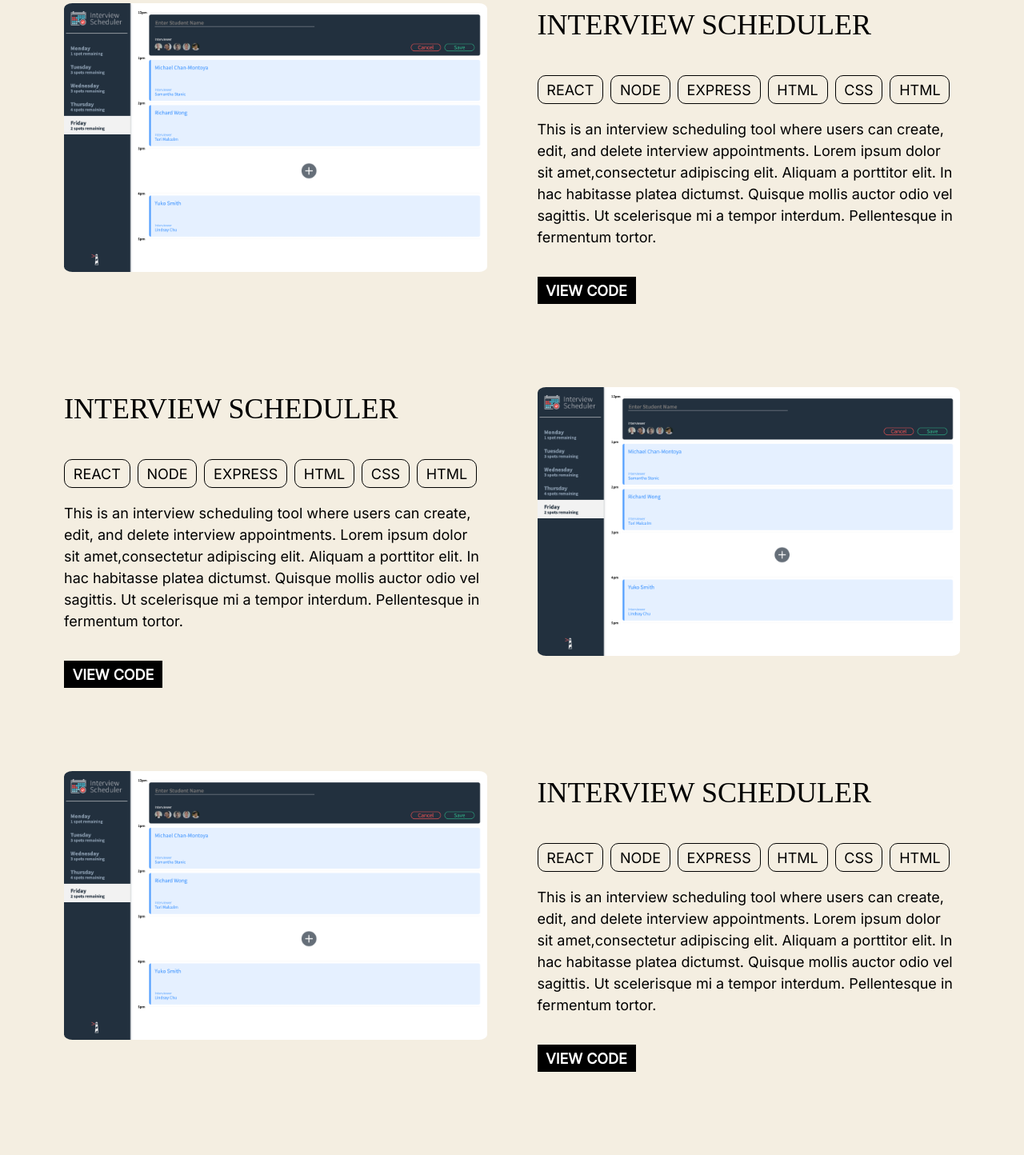
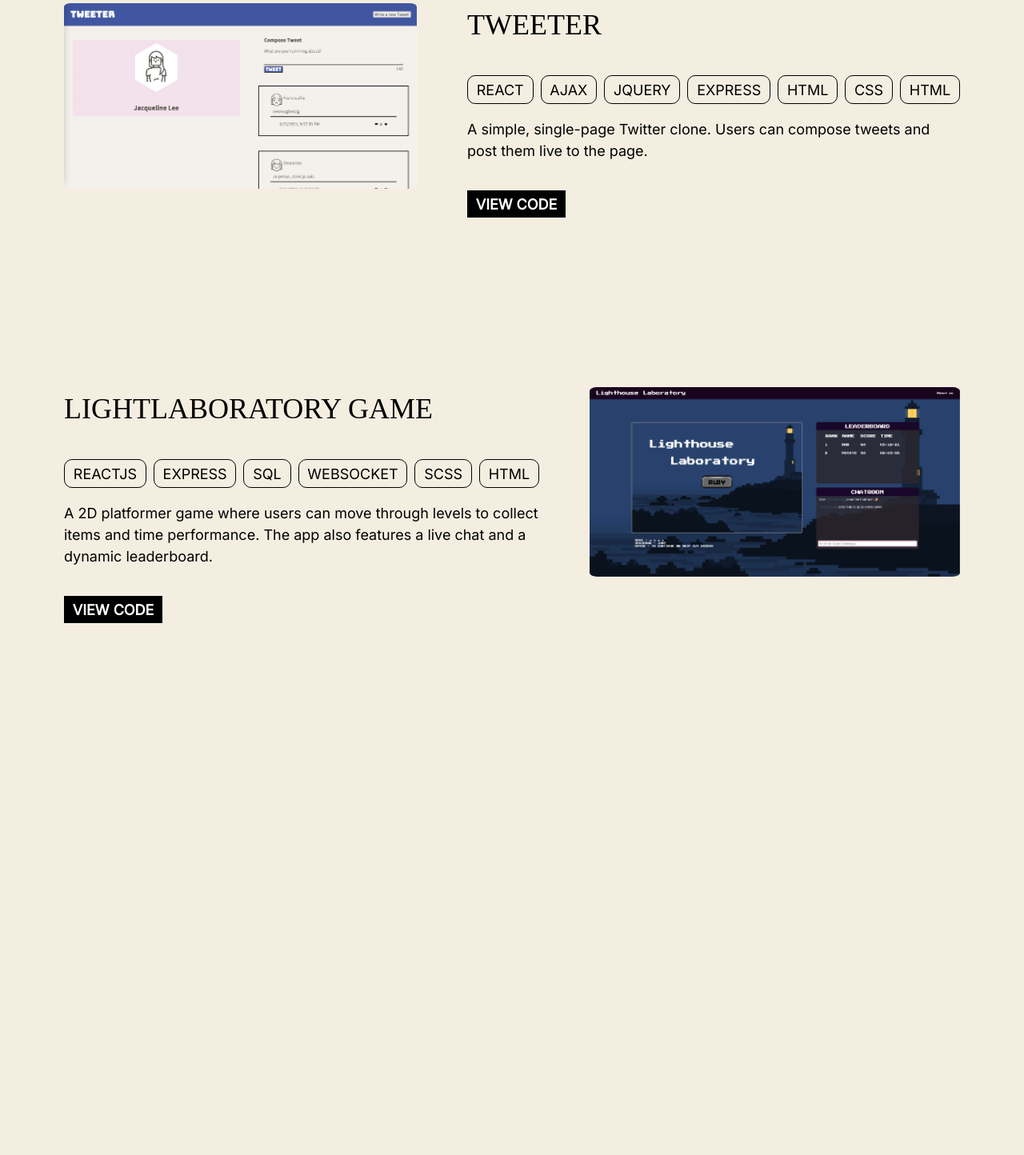
Before and after one commit to jacquelinel33/dev-portfolio, a website: page index.html in a window 1280 px wide. Shown: the part 3068-4512 px from the top of the page at 80% size. After the commit the page ends 4032 px from the top, so only its background shows below. Drawn offline with nearby package versions, Linux system fonts and the light colour scheme; a web font is replaced by a local one.

Commit message:
change projects

```diff
--- a/index.html
+++ b/index.html
@@ -173,12 +173,8 @@
               <li>HTML</li>
             </ul>
             <p>
-              This is an interview scheduling tool where users can create, edit,
-              and delete interview appointments. Lorem ipsum dolor sit
-              amet,consectetur adipiscing elit. Aliquam a porttitor elit. In hac
-              habitasse platea dictumst. Quisque mollis auctor odio vel
-              sagittis. Ut scelerisque mi a tempor interdum. Pellentesque in
-              fermentum tortor.
+              This app is an interview scheduling tool where users can create, edit,
+              and delete interview appointments.
             </p>
             <button>View Code</button>
           </div>
@@ -188,77 +184,42 @@
         </div>
         <div class="flex-row-reverse">
           <div class="flex-item project-details" data-aos="fade-left">
-            <h3 class="sub-title">Interview Scheduler</h3>
+            <h3 class="sub-title">Tweeter</h3>
             <ul class="stacks-list">
               <li>React</li>
-              <li>Node</li>
+              <li>Ajax</li>
+              <li>JQuery</li>
               <li>Express</li>
               <li>HTML</li>
               <li>CSS</li>
               <li>HTML</li>
             </ul>
-            <p>
-              This is an interview scheduling tool where users can create, edit,
-              and delete interview appointments. Lorem ipsum dolor sit
-              amet,consectetur adipiscing elit. Aliquam a porttitor elit. In hac
-              habitasse platea dictumst. Quisque mollis auctor odio vel
-              sagittis. Ut scelerisque mi a tempor interdum. Pellentesque in
-              fermentum tortor.
+            <p> A simple, single-page Twitter clone. Users can compose tweets and post them live to the page.
             </p>
             <button>View Code</button>
           </div>
           <div class="flex-item" data-aos="fade-right">
-            <img class="project-image" src="assets/interview-scheduler.png" />
+            <img class="project-image" src="assets/tweeter.png" />
           </div>
         </div>
         <div class="flex-row">
           <div class="flex-item project-details" data-aos="fade-right">
-            <h3 class="sub-title">Interview Scheduler</h3>
+            <h3 class="sub-title">LightLaboratory Game</h3>
             <ul class="stacks-list">
-              <li>React</li>
-              <li>Node</li>
+              <li>ReactJS</li>
               <li>Express</li>
-              <li>HTML</li>
-              <li>CSS</li>
+              <li>SQL</li>
+              <li>Websocket</li>
+              <li>SCSS</li>
               <li>HTML</li>
             </ul>
             <p>
-              This is an interview scheduling tool where users can create, edit,
-              and delete interview appointments. Lorem ipsum dolor sit
-              amet,consectetur adipiscing elit. Aliquam a porttitor elit. In hac
-              habitasse platea dictumst. Quisque mollis auctor odio vel
-              sagittis. Ut scelerisque mi a tempor interdum. Pellentesque in
-              fermentum tortor.
+              A 2D platformer game where users can move through levels to collect items and time performance. The app also features a live chat and a dynamic leaderboard.
             </p>
             <button class="shrink">View Code</button>
           </div>
           <div class="flex-item" data-aos="fade-left">
-            <img class="project-image" src="assets/interview-scheduler.png" />
-          </div>
-        </div>
-        <div class="flex-row-reverse">
-          <div class="flex-item project-details" data-aos="fade-left">
-            <h3 class="sub-title">Interview Scheduler</h3>
-            <ul class="stacks-list">
-              <li>React</li>
-              <li>Node</li>
-              <li>Express</li>
-              <li>HTML</li>
-              <li>CSS</li>
-              <li>HTML</li>
-            </ul>
-            <p>
-              This is an interview scheduling tool where users can create, edit,
-              and delete interview appointments. Lorem ipsum dolor sit
-              amet,consectetur adipiscing elit. Aliquam a porttitor elit. In hac
-              habitasse platea dictumst. Quisque mollis auctor odio vel
-              sagittis. Ut scelerisque mi a tempor interdum. Pellentesque in
-              fermentum tortor.
-            </p>
-            <button>View Code</button>
-          </div>
-          <div class="flex-item" data-aos="fade-right">
-            <img class="project-image" src="assets/interview-scheduler.png" />
+            <img class="project-image" src="assets/lighthouseLabGame.png" />
           </div>
         </div>
       </section>
```
